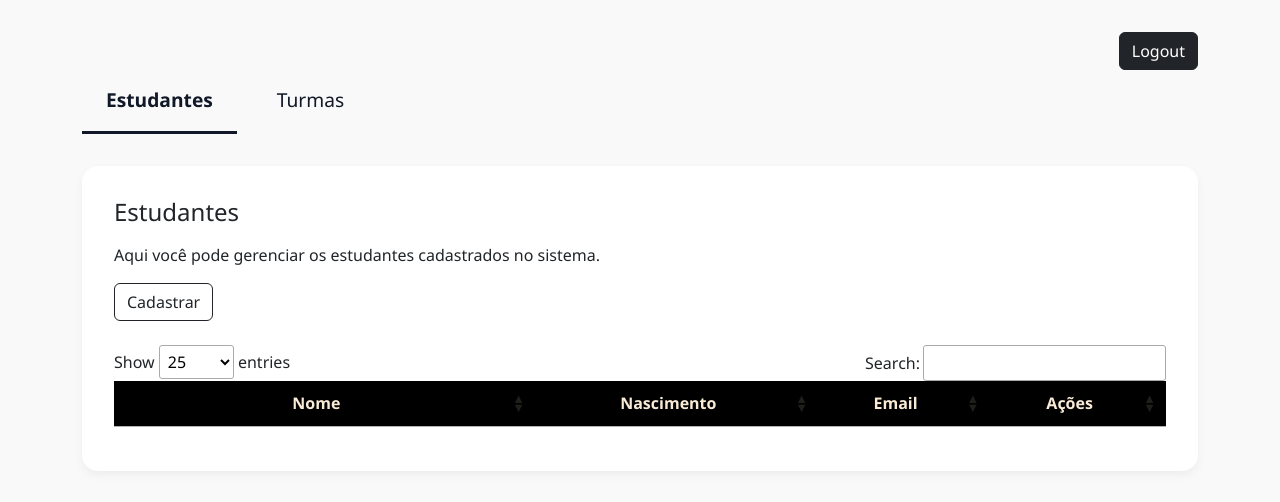
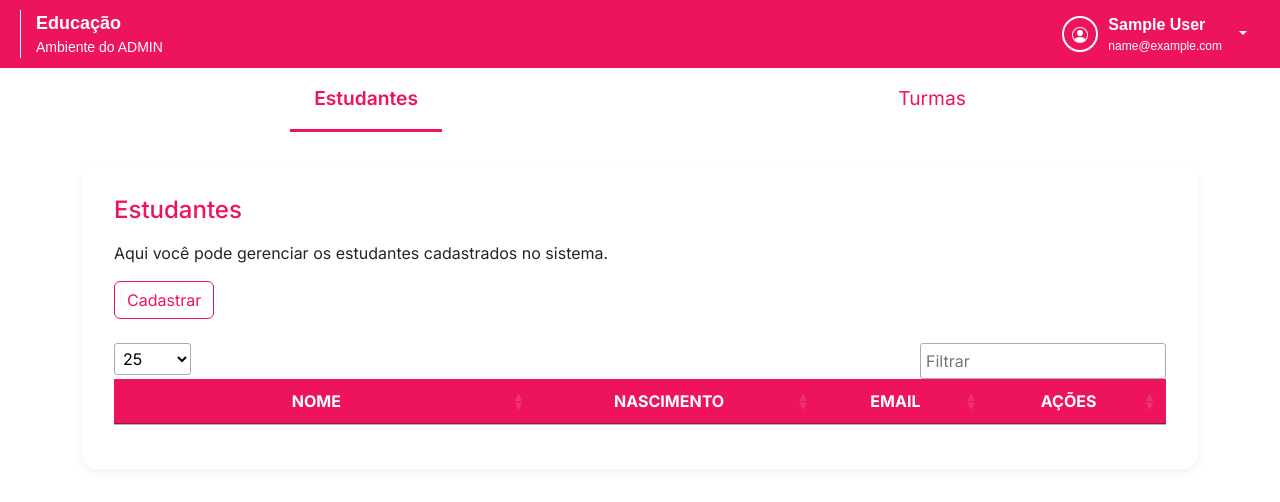
Before and after one commit to Mayara-Amorim/SGC_FIAP, a PHP site: template src/app/View/dashboard.php in a window 1280 px wide. Shown: the top 502 px of the page. Run offline with PHP 8.4, Linux system fonts and the light colour scheme; the template is opened without the code that fills it, so the values that code supplies are empty; the visitor is signed in with stand-in values (Sample User, id 1); some libraries are stand-ins or nearby versions.

Commit message:
FEAT(login e dashboard): Mudança de IDV.

```diff
--- a/src/app/View/dashboard.php
+++ b/src/app/View/dashboard.php
@@ -14,9 +14,8 @@ $turmas = (new TurmaModel())->getByAtivoTurmas();
   <meta name="viewport" content="width=device-width, initial-scale=1">
 
   <!-- Bootstrap -->
-
-  <link href="https://cdn.jsdelivr.net/npm/bootstrap@5.3.6/dist/css/bootstrap.min.css" rel="stylesheet" integrity="sha384-4Q6Gf2aSP4eDXB8Miphtr37CMZZQ5oXLH2yaXMJ2w8e2ZtHTl7GptT4jmndRuHDT" crossorigin="anonymous">
-  <!-- Datatable CSS -->
+  <link rel="stylesheet" href="https://cdn.jsdelivr.net/npm/bootstrap-icons@1.13.1/font/bootstrap-icons.min.css">
+  <link href="https://cdn.jsdelivr.net/npm/bootstrap@5.3.7/dist/css/bootstrap.min.css" rel="stylesheet" integrity="sha384-LN+7fdVzj6u52u30Kp6M/trliBMCMKTyK833zpbD+pXdCLuTusPj697FH4R/5mcr" crossorigin="anonymous"> <!-- Datatable CSS -->
   <link rel="stylesheet" href="https://cdn.datatables.net/2.3.1/css/dataTables.dataTables.min.css">
   <!-- Toastr CSS -->
   <link href="https://cdnjs.cloudflare.com/ajax/libs/toastr.js/latest/toastr.min.css" rel="stylesheet" />
@@ -25,16 +24,47 @@ $turmas = (new TurmaModel())->getByAtivoTurmas();
 </head>
 
 <body>
-
-  <div class="container">
-    <div class="row d-flex justify-content-end">
-      <div class="col-auto">
-        <a class="btn btn-dark" href="/usuarios/logout">Logout</a>
+  <div class="welcome" style="background-color:var(--color-primary); color: var(--color-white); display: flex; justify-content: space-between; align-items: center; padding: 10px 20px; font-family: Arial, sans-serif;">
+    <div style="display: flex; align-items: center;">
+      <div style="border-left: 1px solid white; padding-left: 15px;">
+        <div style="font-weight: bold; font-size: 18px;">Educação</div>
+        <div style="font-size: 14px;">Ambiente do ADMIN</div>
       </div>
     </div>
-    <ul class="nav nav-underline mb-3" id="myTab" role="tablist">
+    <div style="display: flex; align-items: center;">
+      <div style="display: flex; align-items: center;">
+        <div style="width: 36px; height: 36px; border-radius: 50%; border: 2px solid white; display: flex; align-items: center; justify-content: center; margin-right: 10px;">
+          <span><svg xmlns="http://www.w3.org/2000/svg" width="16" height="16" fill="currentColor" class="bi bi-person-circle" viewBox="0 0 16 16">
+              <path d="M11 6a3 3 0 1 1-6 0 3 3 0 0 1 6 0" />
+              <path fill-rule="evenodd" d="M0 8a8 8 0 1 1 16 0A8 8 0 0 1 0 8m8-7a7 7 0 0 0-5.468 11.37C3.242 11.226 4.805 10 8 10s4.757 1.225 5.468 2.37A7 7 0 0 0 8 1" />
+            </svg></span>
+        </div>
+        <div>
+          <div style="font-weight: bold;"><?= $_SESSION['usuario_nome'] ?> </div>
+          <div style="font-size: 12px;"><?= $_SESSION['usuario_email'] ?></div>
+        </div>
+        <div class="btn-group">
+          <button id="dash__cared-down" type="button" class="btn text-white border-none dropdown-toggle" data-bs-toggle="dropdown" aria-expanded="false">
+          </button>
+          <ul class="dropdown-menu">
+            </li>
+            <li> <a class="dropdown-item d-flex align-items-center gap-2" href="/usuarios/logout">
+                Logout
+                <i class="bi bi-box-arrow-right title"></i>
+              </a></li>
+          </ul>
+        </div>
+      </div>
+    </div>
+  </div>
+  <div class="container">
+
+
+    <div class="row d-flex justify-content-end">
+    </div>
+    <ul class="nav nav-underline mb-3 justify-content-around" id="myTab" role="tablist">
       <li class="nav-item" role="presentation">
-        <button class="nav-link active" id="estudantes-tab" data-bs-toggle="tab" data-bs-target="#estudantes" type="button" role="tab">Estudantes</button>
+        <button class="nav-link active " id="estudantes-tab" data-bs-toggle="tab" data-bs-target="#estudantes" type="button" role="tab">Estudantes</button>
       </li>
       <li class="nav-item" role="presentation">
         <button class="nav-link" id="turmas-tab" data-bs-toggle="tab" data-bs-target="#turmas" type="button" role="tab">Turmas</button>
@@ -44,10 +74,10 @@ $turmas = (new TurmaModel())->getByAtivoTurmas();
 
     <div class="tab-content" id="myTabContent">
       <div class="tab-pane fade show active" id="estudantes" role="tabpanel">
-        <h3>Estudantes</h3>
+        <h3 class="title">Estudantes</h3>
         <div>
           <p>Aqui você pode gerenciar os estudantes cadastrados no sistema.</p>
-          <button type="button" class="btn btn-outline-dark" id="cadastrar_estudante" data-bs-toggle="modal" data-bs-target="#modalEstudante">Cadastrar</button>
+          <button type="button" class="btn btn-outline primary-color" data-bs-toggle="modal" data-bs-target="#modalEstudante">Cadastrar</button>
         </div>
 
 
@@ -55,10 +85,10 @@ $turmas = (new TurmaModel())->getByAtivoTurmas();
           <table class="table w-100" style="text-align: center; overflow-x: auto;" id="estudantes-table" aria-live="polite">
             <thead>
               <tr>
-                <th scope="col" style="width: 40% !important; background-color:black;color:antiquewhite" class="text-center">Nome</th>
-                <th scope="col" style="white-space: nowrap; background-color:black;color:antiquewhite" class="text-center">Nascimento</th>
-                <th scope="col" style="white-space: nowrap; background-color:black;color:antiquewhite" class="text-center">Email</th>
-                <th scope="col" style="white-space: nowrap; background-color:black;color:antiquewhite" class="text-center">Ações</th>
+                <th scope="col" style="width: 40% !important; background-color:var(--color-primary);color:var(--color-white)" class="text-center">Nome</th>
+                <th scope="col" style="white-space: nowrap; background-color:var(--color-primary);color:var(--color-white)" class="text-center">Nascimento</th>
+                <th scope="col" style="white-space: nowrap; background-color:var(--color-primary);color:var(--color-white)" class="text-center">Email</th>
+                <th scope="col" style="white-space: nowrap; background-color:var(--color-primary);color:var(--color-white)" class="text-center">Ações</th>
               </tr>
             </thead>
             <tbody>
@@ -68,9 +98,9 @@ $turmas = (new TurmaModel())->getByAtivoTurmas();
 
       </div>
       <div class="tab-pane fade" id="turmas" role="tabpanel">
-        <h3>Turmas</h3>
+        <h3 class="title">Turmas</h3>
         <p>Aqui você pode gerenciar as turmas e seus respectivos dados.</p>
-        <button type="button" class="btn btn-outline-dark" data-bs-toggle="modal" data-bs-target="#modalTurma">
+        <button type="button" class="btn btn-outline primary-color" data-bs-toggle="modal" data-bs-target="#modalTurma">
           Cadastrar Turma
         </button>
 
@@ -78,9 +108,9 @@ $turmas = (new TurmaModel())->getByAtivoTurmas();
           <table class="table w-100" style="text-align: center; overflow-x: auto;" id="turmas-table" aria-live="polite">
             <thead>
               <tr>
-                <th scope="col" style="width: 40% !important;background-color:black;color:antiquewhite" class="text-center">Nome</th>
-                <th scope="col" style="white-space: nowrap;background-color:black;color:antiquewhite" class="text-center">Tipo</th>
-                <th scope="col" style="white-space: nowrap;background-color:black;color:antiquewhite" class="text-center">Ações</th>
+                <th scope="col" style="width: 40% !important;background-color:var(--color-primary);color:var(--color-white)" class="text-center">Nome</th>
+                <th scope="col" style="white-space: nowrap;background-color:var(--color-primary);color:var(--color-white)" class="text-center">Tipo</th>
+                <th scope="col" style="white-space: nowrap;background-color:var(--color-primary);color:var(--color-white)" class="text-center">Ações</th>
 
               </tr>
             </thead>
@@ -120,7 +150,7 @@ $turmas = (new TurmaModel())->getByAtivoTurmas();
     <div class="modal-dialog">
       <div class="modal-content rounded-4 shadow">
         <div class="modal-header">
-          <h5 class="modal-title" id="modalEstudanteLabel">Cadastrar Estudante</h5>
+          <h5 class="modal-title title" id="modalEstudanteLabel">Cadastrar Estudante</h5>
           <button type="button" class="btn-close" data-bs-dismiss="modal" aria-label="Fechar"></button>
         </div>
         <div class="modal-body">
@@ -154,7 +184,7 @@ $turmas = (new TurmaModel())->getByAtivoTurmas();
     <div class="modal-dialog">
       <div class="modal-content rounded-4 shadow">
         <div class="modal-header">
-          <h5 class="modal-title" id="modalTurmaLabel">Cadastrar Turma</h5>
+          <h5 class="modal-title title" id="modalTurmaLabel">Cadastrar Turma</h5>
           <button type="button" class="btn-close" data-bs-dismiss="modal" aria-label="Fechar"></button>
         </div>
         <div class="modal-body">
@@ -203,7 +233,7 @@ $turmas = (new TurmaModel())->getByAtivoTurmas();
     <div class="modal-dialog">
       <div class="modal-content rounded-4 shadow">
         <div class="modal-header">
-          <h5 class="modal-title" id="modalMatriculaLabel">Matricular estudante</h5>
+          <h5 class="modal-title primary-color" id="modalMatriculaLabel">Matricular estudante</h5>
           <button type="button" class="btn-close" data-bs-dismiss="modal" aria-label="Fechar"></button>
         </div>
         <div class="modal-body">
@@ -259,7 +289,7 @@ $turmas = (new TurmaModel())->getByAtivoTurmas();
   <!-- Scripts -->
   <script src="https://code.jquery.com/jquery-3.3.1.slim.min.js"></script>
   <script src="https://cdnjs.cloudflare.com/ajax/libs/popper.js/1.14.7/umd/popper.min.js"></script>
-  <script src="https://cdn.jsdelivr.net/npm/bootstrap@5.3.6/dist/js/bootstrap.bundle.min.js" integrity="sha384-j1CDi7MgGQ12Z7Qab0qlWQ/Qqz24Gc6BM0thvEMVjHnfYGF0rmFCozFSxQBxwHKO" crossorigin="anonymous"></script>
+  <script src="https://cdn.jsdelivr.net/npm/bootstrap@5.3.7/dist/js/bootstrap.bundle.min.js" integrity="sha384-ndDqU0Gzau9qJ1lfW4pNLlhNTkCfHzAVBReH9diLvGRem5+R9g2FzA8ZGN954O5Q" crossorigin="anonymous"></script>
   <script src="https://code.jquery.com/jquery-3.6.0.min.js"></script>
   <script src="https://cdnjs.cloudflare.com/ajax/libs/moment.js/2.29.4/moment.min.js"></script>
   <script src="https://cdn.jsdelivr.net/npm/notifyjs-browser@0.4.2/dist/notify.min.js"></script>
--- a/src/app/View/login.html
+++ b/src/app/View/login.html
@@ -21,9 +21,10 @@
 </head>
 
 <body>
+   <div class="aurora-bg"></div>
   <div class="container-login">
 
-    <div class="login-text d-none d-md-flex">
+    <div class="login-text  d-none d-md-flex aurora-bg">
         <div class="relative flex flex-col items-center text-center"><p class="text-meta text-primary-100 mb-md">FIAP</p>
       <div class="text-wrapper animate-fade-in">
         <div class="highlight-block">
--- a/src/app/View/modal/estudante.html
+++ b/src/app/View/modal/estudante.html
@@ -2,7 +2,7 @@
   <div class="modal-dialog">
     <div class="modal-content rounded-4 shadow">
       <div class="modal-header">
-        <h5 class="modal-title" id="modalEstudanteLabel">Cadastrar Estudante</h5>
+        <h5 class="modal-title primary-color" id="modalEstudanteLabel">Cadastrar Estudante</h5>
         <button type="button" class="btn-close" data-bs-dismiss="modal" aria-label="Fechar"></button>
       </div>
       <div class="modal-body">
--- a/src/public/dist/css/dashboard.css
+++ b/src/public/dist/css/dashboard.css
@@ -1,25 +1,35 @@
+
+  @import url('https://fonts.googleapis.com/css2?family=Inter:ital,opsz,wght@0,14..32,100..900;1,14..32,100..900&display=swap');
+
+  :root{
+    --color-primary: #ed145b;
+    --color-dark:#111827;
+    --color-white: #ffffff;
+  }
+
+
   body {
-      background-color: #f9f9f9;
+        background-color: var(--color-white);
         font-family: 'Segoe UI', sans-serif;
-      padding: 2rem;
+        font-family: Inter!important;
       }
 
       .nav-underline .nav-link {
         font-size: 1.2rem;
         padding: 1rem 1.5rem;
-      color: #111827;
+        color:var(--color-primary);
         border: none;
       }
 
       .nav-underline .nav-link.active {
         font-weight: 600;
-      color: #111827;
-      border-bottom: 3px solid #111827;
+        color: var(--color-dark);
+        border-bottom: 3px solid var(--color-dark);
       }
 
       .tab-content {
         margin-top: 2rem;
-      background: white;
+        background: var(--color-white);
         padding: 2rem;
         border-radius: 1rem;
         box-shadow: 0 4px 10px rgba(0, 0, 0, 0.05);
@@ -33,3 +43,71 @@
       content: " *";
       color: red;
     }
+  table.dataTable thead tr th{
+  text-transform: uppercase;
+
+  }
+  table.dataTable tbody tr td {
+      padding: 10px 28px;
+      color: #3D3D3D;
+      font-size: 16px;
+      font-weight: 500;
+      text-align: -webkit-center;
+  }
+  div.dt-container .dt-paging .dt-paging-button.current{
+      box-sizing: border-box;
+      display: inline-block;
+      min-width: 1.5em;
+      padding: .5em 1em;
+      margin-left: 2px;
+      text-align: center;
+      text-decoration: none !important;
+      cursor: pointer;
+      color:var(--color-white)!important;
+      border: 1px solid var(--color-primary);
+      border-radius: 50px;
+      background: var(--color-primary);
+  }
+  div.dt-container .dt-paging-button .next{
+  color: var(--color-primary);
+  }
+  div.dt-container .dt-paging .dt-paging-button {
+      min-width: 1.5em;
+      padding: .5em 1em;
+      margin-left: 2px;
+      text-align: center;
+      text-decoration: none !important;
+      cursor: pointer;
+      color: var(--color-primary)!important;
+      border: 1px solid var(--color-primary);
+      background: transparent;
+      border-radius: 50px;
+  }
+
+  .nav-underline .nav-link {
+      font-size: 1.2rem;
+      padding: 1rem 1.5rem;
+      color: var(--color-primary);
+      border: none;
+  }
+  .nav-underline .nav-link.active {
+    color: var(--color-primary);
+      font-weight: 600;
+      border-bottom: 3px solid var(--color-primary);
+  }
+
+  #dash__cared-down.show{
+  border: none !important;
+  }
+  .primary-color{
+    color: var(--color-primary);
+    border-color: var(--color-primary);
+  }
+  .primary-color:hover{
+    color: var(--color-white);
+    border-color: var(--color-primary);
+    background-color: var(--color-primary);
+  }
+  .title{
+    color: var(--color-primary);
+  }
--- a/src/public/dist/js/estudantes.js
+++ b/src/public/dist/js/estudantes.js
@@ -13,6 +13,10 @@ $(document).ready(() => {
     processing: true,
     autoWidth: true,
     serverSide: true,
+    serverSide: true,
+    language: {
+      url: "/src/public/dist/lang/pt_br.json",
+    },
     order: [[0, "asc"]],
     columns: [
       {
@@ -38,30 +42,29 @@ $(document).ready(() => {
       {
         data: null,
         render: (data) => {
-          let html = `
-    <div>
-      <button class="btn btn-link text-dark p-0 me-2" title="Editar" onclick="editarEstudante('${data.id}')">
-       <svg xmlns="http://www.w3.org/2000/svg" width="16" height="16" fill="black" class="bi bi-pencil-square" viewBox="0 0 16 16">
-  <path d="M15.502 1.94a.5.5 0 0 1 0 .706L14.459 3.69l-2-2L13.502.646a.5.5 0 0 1 .707 0l1.293 1.293zm-1.75 2.456-2-2L4.939 9.21a.5.5 0 0 0-.121.196l-.805 2.414a.25.25 0 0 0 .316.316l2.414-.805a.5.5 0 0 0 .196-.12l6.813-6.814z"/>
-  <path fill-rule="evenodd" d="M1 13.5A1.5 1.5 0 0 0 2.5 15h11a1.5 1.5 0 0 0 1.5-1.5v-6a.5.5 0 0 0-1 0v6a.5.5 0 0 1-.5.5h-11a.5.5 0 0 1-.5-.5v-11a.5.5 0 0 1 .5-.5H9a.5.5 0 0 0 0-1H2.5A1.5 1.5 0 0 0 1 2.5z"/>
-</svg>
-      </button>
-      <button class="btn btn-link text-danger me-2 p-0" title="Excluir" onclick="deletarEstudante('${data.id}')">
-       <svg xmlns="http://www.w3.org/2000/svg" width="16" height="16" fill="red" class="bi bi-trash" viewBox="0 0 16 16">
-  <path d="M5.5 5.5A.5.5 0 0 1 6 6v6a.5.5 0 0 1-1 0V6a.5.5 0 0 1 .5-.5m2.5 0a.5.5 0 0 1 .5.5v6a.5.5 0 0 1-1 0V6a.5.5 0 0 1 .5-.5m3 .5a.5.5 0 0 0-1 0v6a.5.5 0 0 0 1 0z"/>
-  <path d="M14.5 3a1 1 0 0 1-1 1H13v9a2 2 0 0 1-2 2H5a2 2 0 0 1-2-2V4h-.5a1 1 0 0 1-1-1V2a1 1 0 0 1 1-1H6a1 1 0 0 1 1-1h2a1 1 0 0 1 1 1h3.5a1 1 0 0 1 1 1zM4.118 4 4 4.059V13a1 1 0 0 0 1 1h6a1 1 0 0 0 1-1V4.059L11.882 4zM2.5 3h11V2h-11z"/>
-</svg>
-      </button>
-
-<button class="btn btn-link text-success p-0" title="Matricular" onclick="matricularEstudante('${data.id}', '${data.nome}')">
-       <svg xmlns="http://www.w3.org/2000/svg" width="16" height="16" fill="currentColor" class="bi bi-plus-square-fill" viewBox="0 0 16 16">
-  <path d="M2 0a2 2 0 0 0-2 2v12a2 2 0 0 0 2 2h12a2 2 0 0 0 2-2V2a2 2 0 0 0-2-2zm6.5 4.5v3h3a.5.5 0 0 1 0 1h-3v3a.5.5 0 0 1-1 0v-3h-3a.5.5 0 0 1 0-1h3v-3a.5.5 0 0 1 1 0"/>
-</svg>
-      </button>
-
-      </div>
-    `;
-          return html;
+          let html = "";
+          let dropdown = `
+          <div class="dropdown-center">
+            <div class="dropdown-toggle title" type="button" data-bs-toggle="dropdown" aria-expanded="false">
+             <i class="bi bi-list-task"></i>
+            </div>
+            <ul class="dropdown-menu">
+              <li><a class="dropdown-item  p-2" title="Editar" onclick="editarEstudante('${data.id}')">
+                  Editar
+              </a></li>
+              <li><a class="dropdown-item p-2" title="Matricular" onclick="matricularEstudante('${data.id}', '${data.nome}')">
+                    Matricular
+              </a></li>
+            </ul>
+          </div>`;
+          html += `
+          <button class="btn btn-link text-danger me-2 p-0" title="Excluir" onclick="deletarEstudante('${data.id}')">
+              <svg xmlns="http://www.w3.org/2000/svg" width="16" height="16" fill="red" class="bi bi-trash" viewBox="0 0 16 16">
+                <path d="M5.5 5.5A.5.5 0 0 1 6 6v6a.5.5 0 0 1-1 0V6a.5.5 0 0 1 .5-.5m2.5 0a.5.5 0 0 1 .5.5v6a.5.5 0 0 1-1 0V6a.5.5 0 0 1 .5-.5m3 .5a.5.5 0 0 0-1 0v6a.5.5 0 0 0 1 0z"/>
+                <path d="M14.5 3a1 1 0 0 1-1 1H13v9a2 2 0 0 1-2 2H5a2 2 0 0 1-2-2V4h-.5a1 1 0 0 1-1-1V2a1 1 0 0 1 1-1H6a1 1 0 0 1 1-1h2a1 1 0 0 1 1 1h3.5a1 1 0 0 1 1 1zM4.118 4 4 4.059V13a1 1 0 0 0 1 1h6a1 1 0 0 0 1-1V4.059L11.882 4zM2.5 3h11V2h-11z"/>
+              </svg>
+          </button>`;
+          return `<div class="d-flex justify-content-center">${html}${dropdown}</div>`;
         },
       },
     ],
--- a/src/public/dist/js/turmas.js
+++ b/src/public/dist/js/turmas.js
@@ -13,6 +13,9 @@ $(document).ready(() => {
     processing: true,
     autoWidth: true,
     serverSide: true,
+    language: {
+      url: "/src/public/dist/lang/pt_br.json",
+    },
     order: [[0, "asc"]],
     columns: [
       {
@@ -32,22 +35,26 @@ $(document).ready(() => {
       {
         data: null,
         render: (data) => {
-          let html = `
-    <div>
-      <button class="btn btn-link text-dark p-0 me-2" title="Editar" onclick="editarTurma('${data.id}')">
-       <svg xmlns="http://www.w3.org/2000/svg" width="16" height="16" fill="black" class="bi bi-pencil-square" viewBox="0 0 16 16">
-  <path d="M15.502 1.94a.5.5 0 0 1 0 .706L14.459 3.69l-2-2L13.502.646a.5.5 0 0 1 .707 0l1.293 1.293zm-1.75 2.456-2-2L4.939 9.21a.5.5 0 0 0-.121.196l-.805 2.414a.25.25 0 0 0 .316.316l2.414-.805a.5.5 0 0 0 .196-.12l6.813-6.814z"/>
-  <path fill-rule="evenodd" d="M1 13.5A1.5 1.5 0 0 0 2.5 15h11a1.5 1.5 0 0 0 1.5-1.5v-6a.5.5 0 0 0-1 0v6a.5.5 0 0 1-.5.5h-11a.5.5 0 0 1-.5-.5v-11a.5.5 0 0 1 .5-.5H9a.5.5 0 0 0 0-1H2.5A1.5 1.5 0 0 0 1 2.5z"/>
-</svg>
-      </button>
-      <button class="btn btn-link text-danger p-0" title="Excluir" onclick="deletarTurma('${data.id}')">
-       <svg xmlns="http://www.w3.org/2000/svg" width="16" height="16" fill="red" class="bi bi-trash" viewBox="0 0 16 16">
-  <path d="M5.5 5.5A.5.5 0 0 1 6 6v6a.5.5 0 0 1-1 0V6a.5.5 0 0 1 .5-.5m2.5 0a.5.5 0 0 1 .5.5v6a.5.5 0 0 1-1 0V6a.5.5 0 0 1 .5-.5m3 .5a.5.5 0 0 0-1 0v6a.5.5 0 0 0 1 0z"/>
-  <path d="M14.5 3a1 1 0 0 1-1 1H13v9a2 2 0 0 1-2 2H5a2 2 0 0 1-2-2V4h-.5a1 1 0 0 1-1-1V2a1 1 0 0 1 1-1H6a1 1 0 0 1 1-1h2a1 1 0 0 1 1 1h3.5a1 1 0 0 1 1 1zM4.118 4 4 4.059V13a1 1 0 0 0 1 1h6a1 1 0 0 0 1-1V4.059L11.882 4zM2.5 3h11V2h-11z"/>
-</svg>
-      </button></div>
-    `;
-          return html;
+          let html = "";
+          let dropdown = `
+          <div class="dropdown-center">
+            <div class="dropdown-toggle title" type="button" data-bs-toggle="dropdown" aria-expanded="false">
+             <i class="bi bi-list-task"></i>
+            </div>
+            <ul class="dropdown-menu">
+              <li><a class="dropdown-item  p-2" title="Editar" onclick="editarTurma('${data.id}')">
+                  Editar
+              </a></li>
+            </ul>
+          </div>`;
+          html += `
+          <button class="btn btn-link text-danger me-2 p-0" title="Excluir" onclick="deletarTurma('${data.id}')">
+              <svg xmlns="http://www.w3.org/2000/svg" width="16" height="16" fill="red" class="bi bi-trash" viewBox="0 0 16 16">
+                <path d="M5.5 5.5A.5.5 0 0 1 6 6v6a.5.5 0 0 1-1 0V6a.5.5 0 0 1 .5-.5m2.5 0a.5.5 0 0 1 .5.5v6a.5.5 0 0 1-1 0V6a.5.5 0 0 1 .5-.5m3 .5a.5.5 0 0 0-1 0v6a.5.5 0 0 0 1 0z"/>
+                <path d="M14.5 3a1 1 0 0 1-1 1H13v9a2 2 0 0 1-2 2H5a2 2 0 0 1-2-2V4h-.5a1 1 0 0 1-1-1V2a1 1 0 0 1 1-1H6a1 1 0 0 1 1-1h2a1 1 0 0 1 1 1h3.5a1 1 0 0 1 1 1zM4.118 4 4 4.059V13a1 1 0 0 0 1 1h6a1 1 0 0 0 1-1V4.059L11.882 4zM2.5 3h11V2h-11z"/>
+              </svg>
+          </button>`;
+          return `<div class="d-flex justify-content-center">${html}${dropdown}</div>`;
         },
       },
     ],
```
Also changed, not shown: src/public/dist/css/login.css (+38 -2 lines), src/public/dist/lang/pt_br.json (added). Lines whose indentation alone changed are shown as unchanged.
